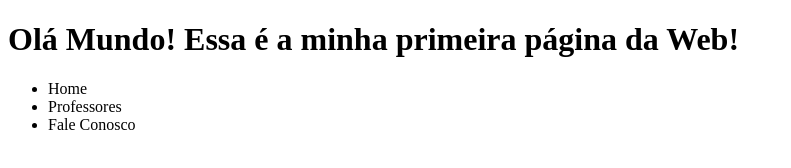
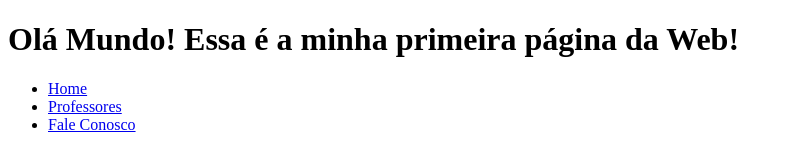
Before and after one commit to AdmaelJabes/Projeto-AulaHTML, a plain HTML site: page index.html in a window 1280 px wide. Shown: the whole page, without its empty margins (0-791 px from the left). Drawn offline with Linux system fonts and the light colour scheme.

Commit message:
Link no header

```diff
--- a/index.html
+++ b/index.html
@@ -9,9 +9,9 @@
             <h1>Olá Mundo! Essa é a minha primeira página da Web!</h1>
             <nav>
                 <ul>
-                    <li>Home</li>
-                    <li>Professores</li>
-                    <li>Fale Conosco</li>
+                    <li><a href="index.html">Home</a> </li>
+                    <li><a href="Professores.html"> Professores</a</li>
+                    <li><a href="FaleConosco.html"> Fale Conosco</a></li>
                 </ul>
             </nav>
         </header>
```
